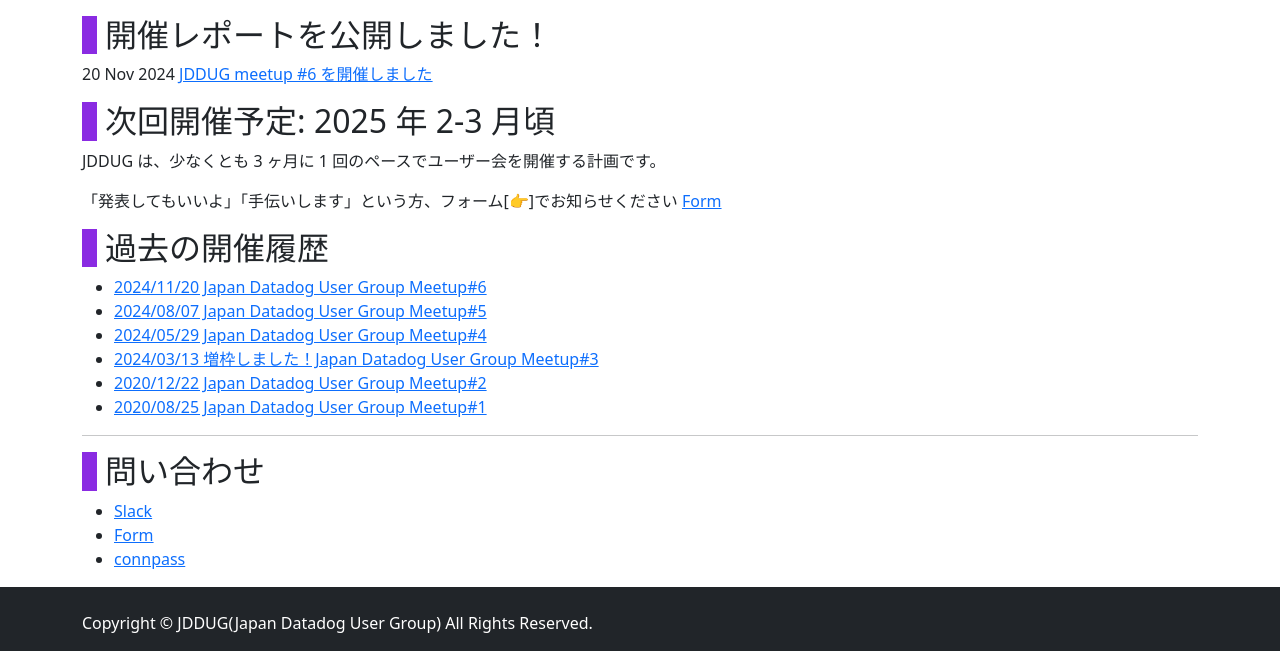
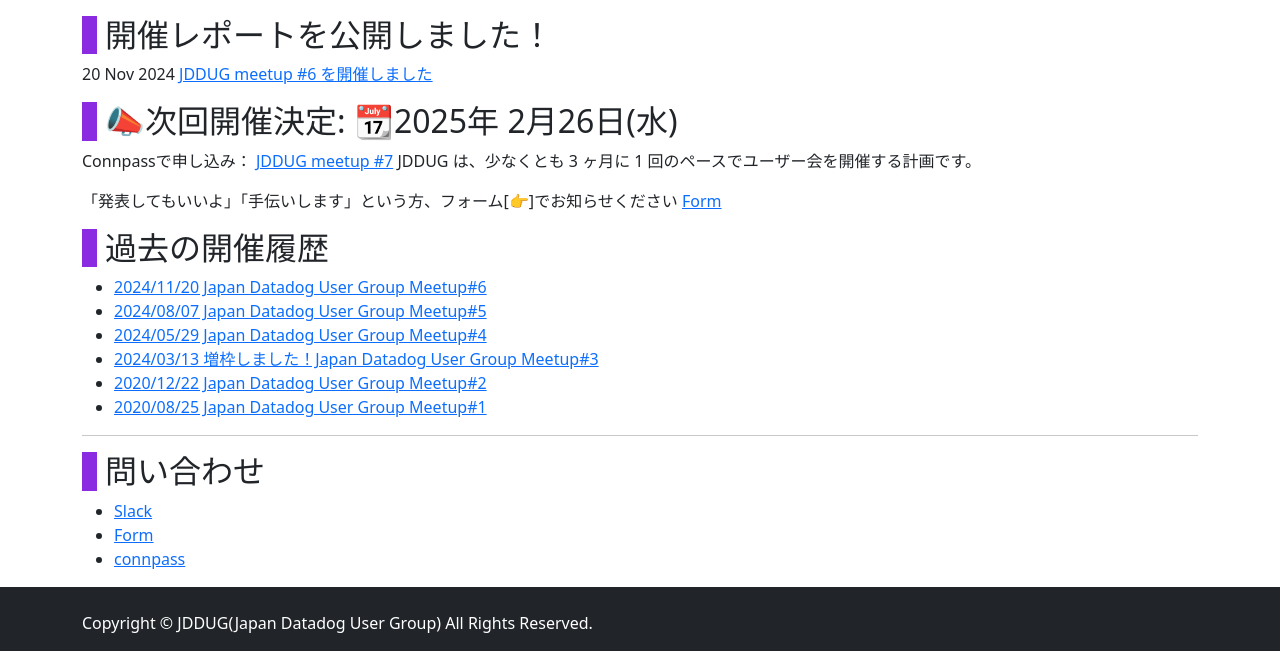
Before and after one commit to jdd-ug/jdd-ug.github.io, a Jekyll site: the page built from index.md, in a window 1280 px wide. Shown: the part 571-1222 px from the top of the page. Built offline with Jekyll 4.4.1, drawn with Linux system fonts in a browser that asks for light colours.

Commit message:
announce JDDUG #7 meetup

```diff
--- a/index.md
+++ b/index.md
@@ -15,8 +15,9 @@
 ## 開催レポートを公開しました！
 20 Nov 2024 [JDDUG meetup #6 を開催しました](/2024/11/20/)
 
-## 次回開催予定: 2025 年 2-3 月頃
+## 📣次回開催決定: 📆2025年 2月26日(水)
 
+Connpassで申し込み： [JDDUG meetup #7](https://datadog-jp.connpass.com/event/343144/)
 JDDUG は、少なくとも 3 ヶ月に 1 回のペースでユーザー会を開催する計画です。
 
 「発表してもいいよ」「手伝いします」という方、フォーム[👉]でお知らせください
```
